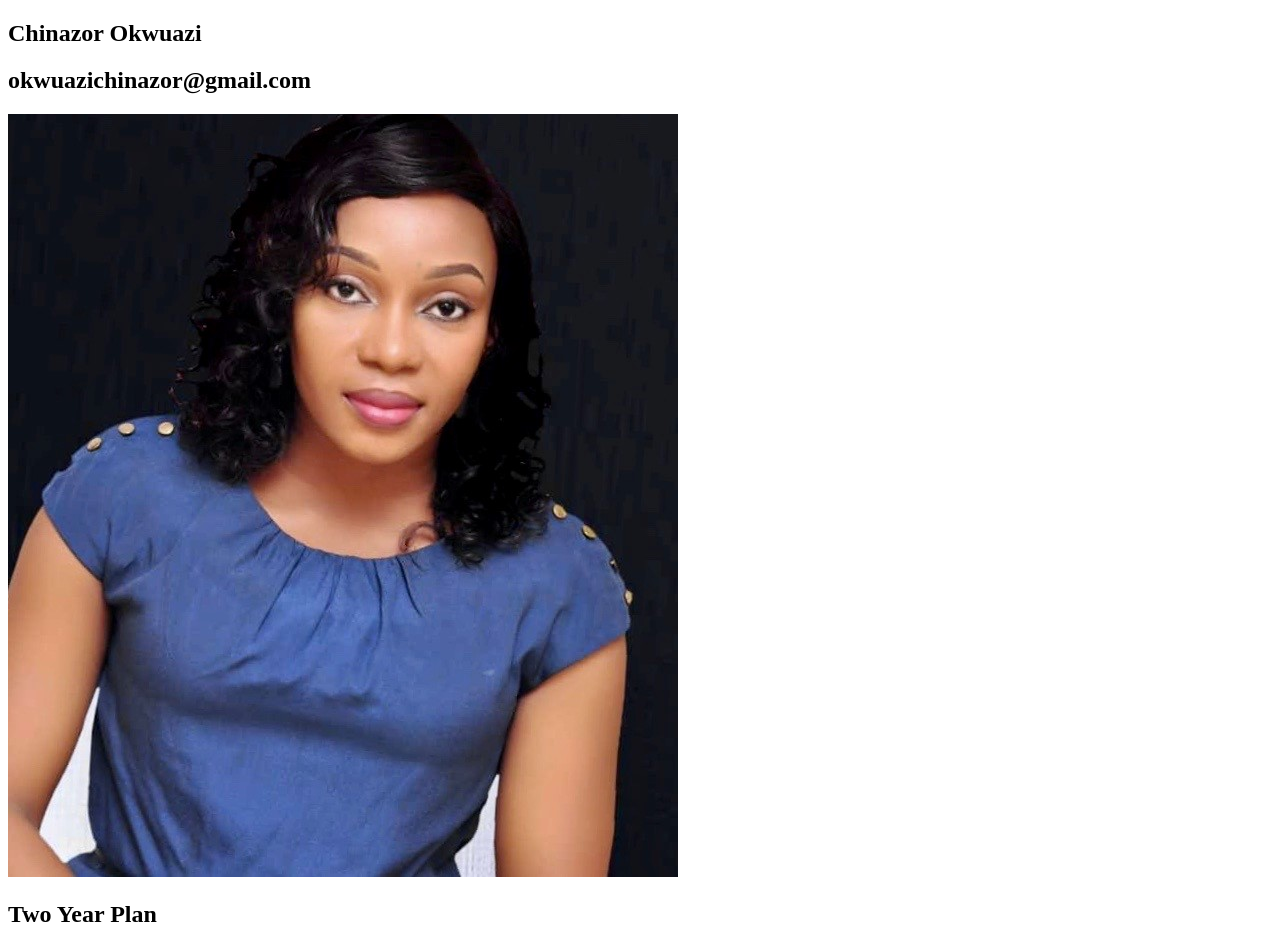
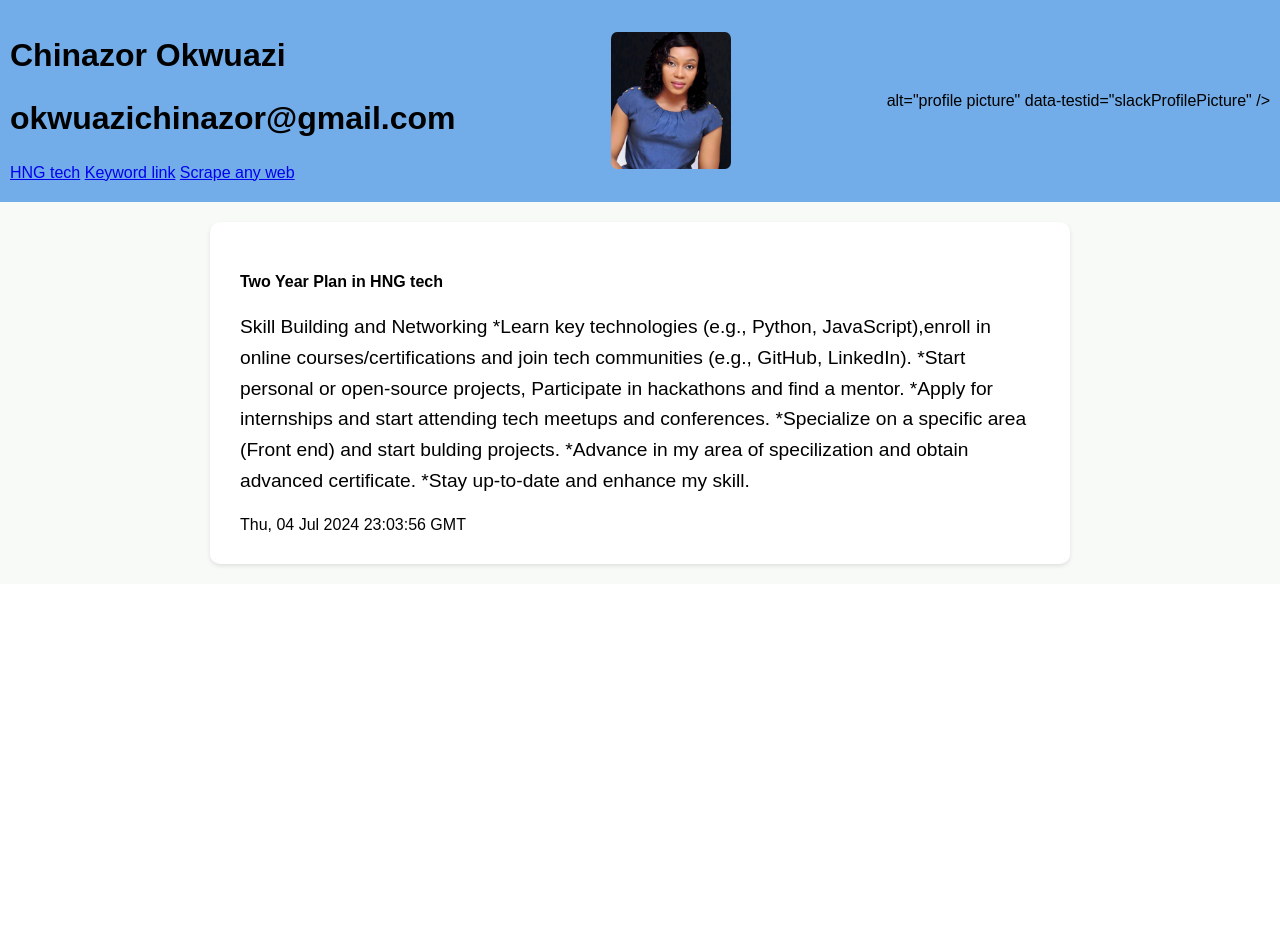
Before and after one commit to Maryjane-16/HNG_11-Task-1, a plain HTML site: page index.html in a window 1280 px wide. After the commit the page ends 800 px from the top, so only its background shows below. Drawn offline with Linux system fonts and the light colour scheme.

Commit message:
My two years plan in tech

```diff
--- a/app.js
+++ b/app.js
@@ -0,0 +1,19 @@
+const updateDateTime = () => {
+    const currentTime = new Date();
+    const options = {
+      weekday: "long",
+      year: "numeric",
+      month: "long",
+      day: "numeric",
+      hour: "3-digit",
+      minute: "3-digit",
+      second: "3-digit",
+    };
+    const dateTimeString = currentTime.toUTCString("en-US", options);
+    document.getElementById("dateTime").innerText = dateTimeString;
+  };
+  // Update the date and time immediately when the page loads
+  updateDateTime();
+
+  // Update the date and time every second
+  setInterval(updateDateTime, 1000);
--- a/index.html
+++ b/index.html
@@ -4,6 +4,7 @@
     <meta charset="UTF-8">
     <meta name="viewport" content="width=, initial-scale=1.0">
     <title>Document</title>
+    <link rel="stylesheet" href="./styles.css" />
 </head>
 <body>
     <header>
@@ -11,16 +12,39 @@
             <nav>
                 <h1>Chinazor Okwuazi</h1>
                 <h1>okwuazichinazor@gmail.com</h1>
+                <a href="http://hng.tech/learn" data-testid="hngLink">HNG tech</a>
+                <a href="http://keyword.dog/" data-testid="keywordLink"
+                  >Keyword link</a
+                >
+                <a href="http://scrapeanyweb.site/" data-testid="scrapeanywebLink"
+                  >Scrape any web</a
+                >
             </nav>
-            <img src="./image/pix.jpg" alt="profile picture">
+            <img
+            src="./image/pix.jpg" alt="profile picture">
+          alt="profile picture"
+          data-testid="slackProfilePicture"
+          />
         </div>
     </header>
     <section>
         <article>
             <div>
-                <h2>Two Year Plan</h2>
+                <h4>Two Year Plan in HNG tech</h4>
+                <p>
+                    Skill Building and Networking
+                    *Learn key technologies (e.g., Python, JavaScript),enroll in online courses/certifications and join tech communities (e.g., GitHub, LinkedIn).
+                    *Start personal or open-source projects, Participate in hackathons and find a mentor.
+                    *Apply for internships and start attending tech meetups and conferences.
+                    *Specialize on a specific area (Front end) and start bulding projects.
+                    *Advance in my area of specilization and obtain advanced certificate.
+                    *Stay up-to-date and enhance my skill.
+                </p>
+                <div id="dateTime"></div>
             </div>
         </article>
     </section>
+
+    <script src="./app.js"></script>
 </body>
 </html>
--- a/styles.css
+++ b/styles.css
@@ -0,0 +1,113 @@
+body {
+    font-family: Arial, sans-serif;
+    margin: 0;
+    padding: 0;
+  }
+
+  header {
+    background-color: #72ade9;
+    padding: 10px;
+  }
+
+  header div {
+    display: flex;
+    flex-direction: column;
+    align-items: center;
+    text-align: center;
+  }
+
+  nav {
+    margin-bottom: 10px;
+  }
+
+  nav h2 {
+    margin: 5px 0;
+    color: #ffffff;
+  }
+
+  img {
+    width: 150px;
+    height: auto;
+    border-radius: 5%;
+  }
+
+  /* Tablet styles */
+  @media (min-width: 600px) {
+    header div {
+      flex-direction: row;
+      justify-content: space-between;
+      align-items: center;
+      text-align: left;
+    }
+
+    nav h1 {
+      font-size: 1.5em;
+    }
+
+    img {
+      width: 100px;
+    }
+  }
+
+  /* Desktop styles */
+  @media (min-width: 1024px) {
+    nav h1 {
+      font-size: 2em;
+    }
+
+    img {
+      width: 120px;
+    }
+  }
+
+  /* For the section area */
+
+  section {
+    padding: 20px;
+    background-color: #f8faf8;
+  }
+
+  article {
+    max-width: 800px;
+    margin: 0 auto;
+    background-color: hsl(0, 0%, 100%);
+    padding: 20px;
+    border-radius: 10px;
+    box-shadow: 0 2px 4px rgba(0, 0, 0, 0.1);
+  }
+
+  h3 {
+    font-size: 1.5em;
+    margin-bottom: 10px;
+  }
+
+  p {
+    line-height: 1.6;
+    font-size: 1em;
+  }
+
+  /* Tablet styles */
+  @media (min-width: 600px) {
+    h3 {
+      font-size: 1.75em;
+    }
+
+    p {
+      font-size: 1.1em;
+    }
+  }
+
+  /* Desktop styles */
+  @media (min-width: 1024px) {
+    h3 {
+      font-size: 2em;
+    }
+
+    p {
+      font-size: 1.2em;
+    }
+
+    article {
+      padding: 30px;
+    }
+  }
```
Also changed, not shown: 1 other file.
